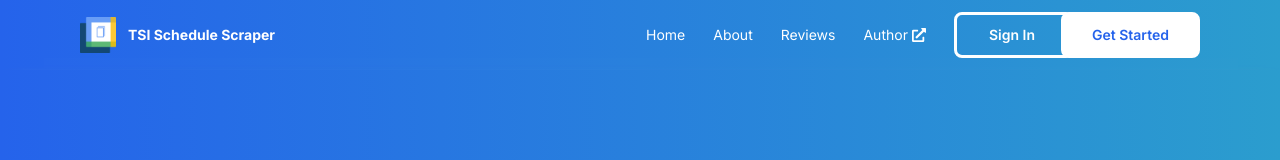
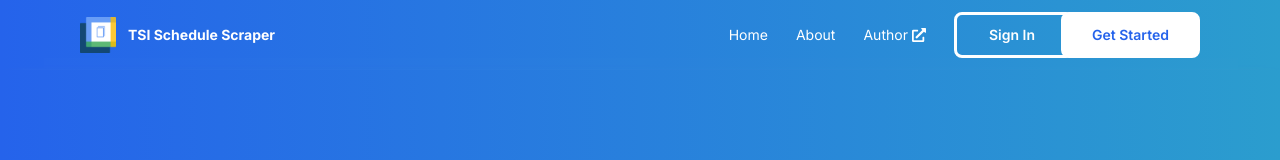
Before and after one commit to AndreyPerunov/TSI-Schedule-Scraping-Frontend, a Next.js app: page / in a window 1280 px wide. Shown: the top 160 px of the page. Built offline with nearby package versions, Linux system fonts and the light colour scheme; no server answers.

Commit message:
Removed reviews

```diff
--- a/src/components/Header.tsx
+++ b/src/components/Header.tsx
@@ -7,7 +7,6 @@ import type { ILink } from "../types"
 const links: ILink[] = [
   { name: "Home", href: "/" },
   { name: "About", href: "/about" },
-  { name: "Reviews", href: "/reviews" },
   { name: "Author", href: "https://www.andreyperunov.com/", external: true }
 ]
 
```
